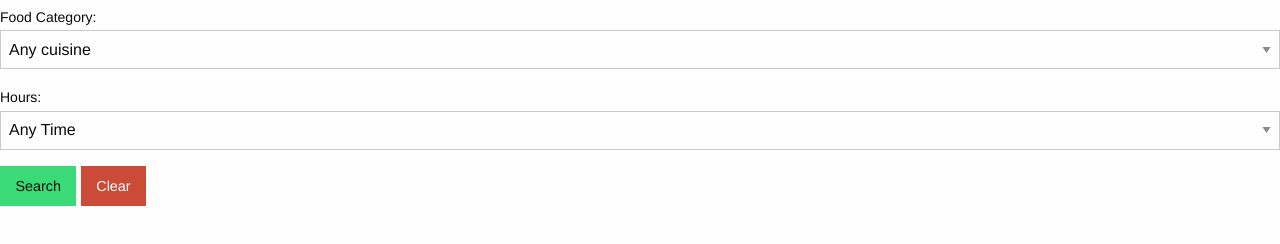
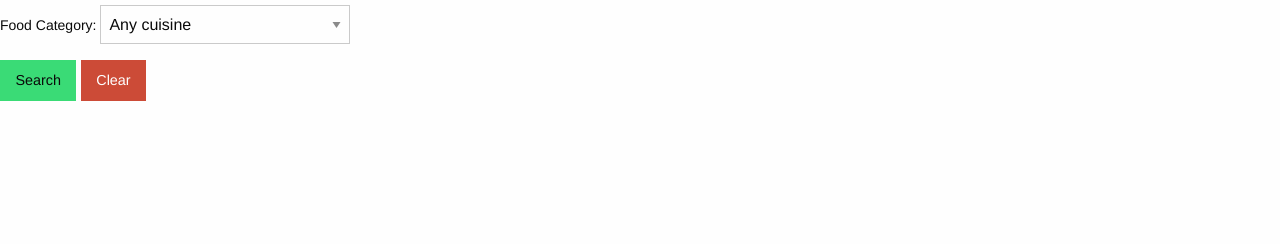
Before and after one commit to Alexrobbie/Project-1, a plain HTML site: page sawyer.html in a window 1280 px wide. Shown: the part 70-314 px from the top of the page. Drawn offline with nearby package versions, Linux system fonts and the light colour scheme.

Commit message:
changed the width of the dropdown box

```diff
--- a/sawyer.html
+++ b/sawyer.html
@@ -12,7 +12,7 @@
 <body>
     <h1 style="text-align: center;">Restaurants Near Me</h1>
     <label>Food Category:
-        <select>
+        <select name="wgtmsr" id="wgtmsr" style="width: 250px;">
           <option value="anyCuisine">Any cuisine</option>
           <option value="american">American</option>
           <option value="Barbecue">Barbecue</option>
@@ -31,14 +31,7 @@
 
         </select>
       </label>
-      <label>Hours:
-        <select>
-          <option value="anytime">Any Time</option>
-          <option value="openNow">Open Now</option>
-          <option value="open24hours">Open 24 Hours</option>
 
-        </select>
-      </label>
       <button type="button" class="success button">Search</button>
     <button type="button" class="alert button">Clear</button>
 </body>
```
